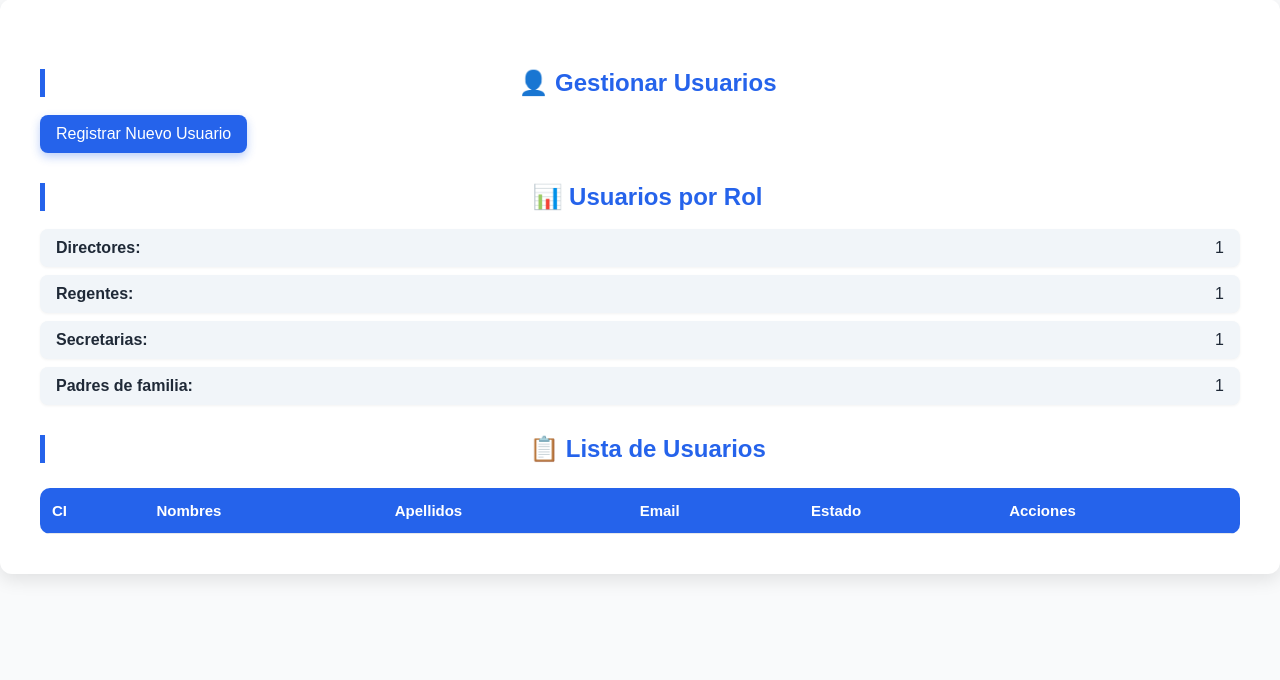
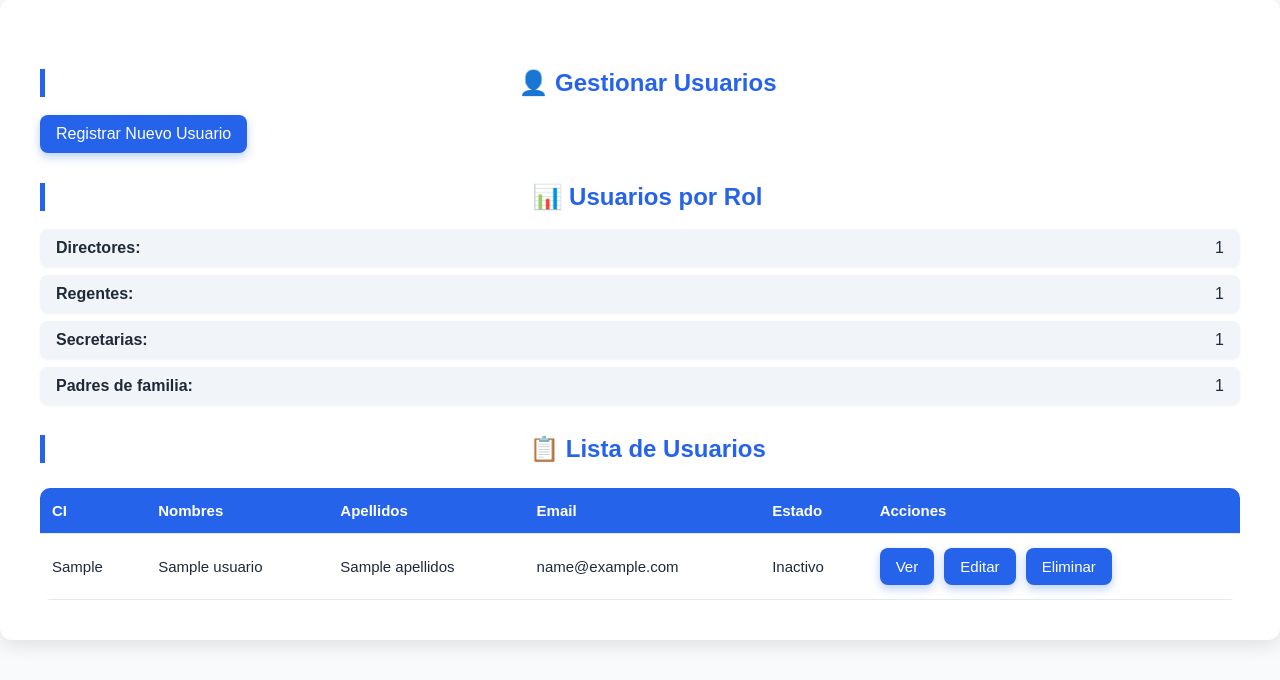
Before and after one commit to denilsaa/UNIDAD-EDUCATIVA-LA-PAZ-A-, a Django app: template apps/cuentas/templates/dashboard/director_dashboard.html in a window 1280 px wide. Shown: the part 120-800 px from the top of the page. Run offline with Django 3.2, Linux system fonts and the light colour scheme; the template is opened without the code that fills it: most values are stand-ins (such as "Sample title", 1, 10 or a date in 2020); lists and menus that the app fills with data are empty.

Commit message:
Agregacion de campos

```diff
--- a/apps/cuentas/templates/dashboard/director_dashboard.html
+++ b/apps/cuentas/templates/dashboard/director_dashboard.html
@@ -39,7 +39,16 @@
             <tbody>
                 {% for usuario in usuarios %}
                 <tr>
-
+                    <td>{{ usuario.ci }}</td>
+                    <td>{{ usuario.nombres }}</td>
+                    <td>{{ usuario.apellidos }}</td>
+                    <td>{{ usuario.email }}</td>
+                    <td>{{ usuario.is_activo|yesno:"Activo,Inactivo" }}</td>
+                    <td>
+                        <a href="{% url 'cuentas:ver_usuario' usuario.id %}">Ver</a>
+                        <a href="{% url 'cuentas:editar_usuario' usuario.id %}">Editar</a>
+                        <a href="{% url 'cuentas:eliminar_usuario' usuario.id %}">Eliminar</a>
+                    </td>
                 </tr>
                 {% endfor %}
             </tbody>
```
